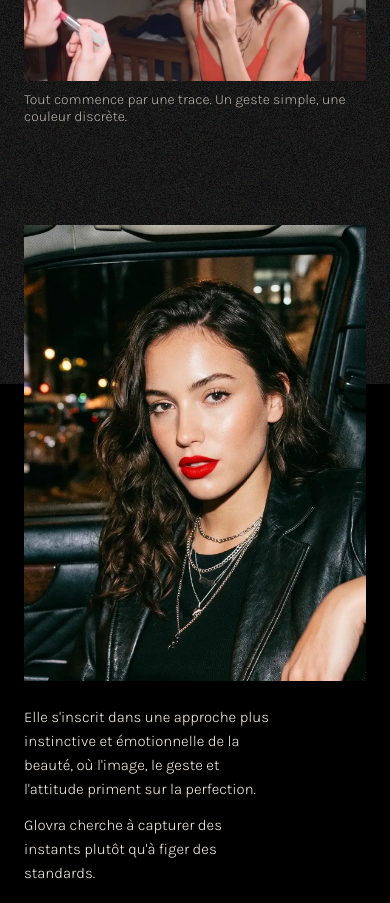
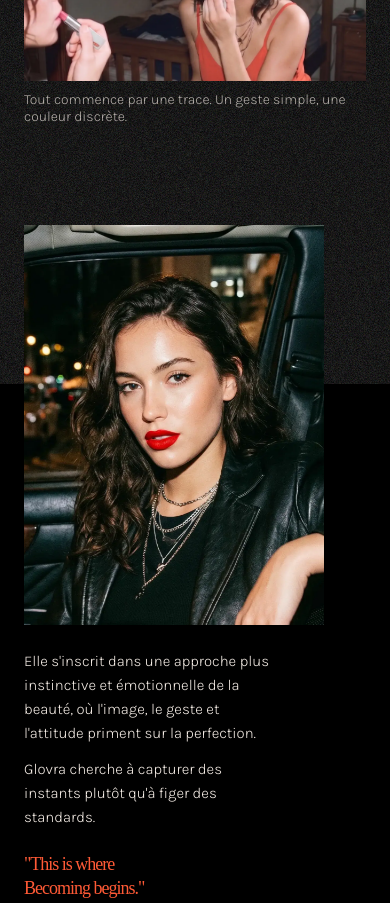
Before and after one commit to yoseixv/glovra, a plain HTML site: page marque.html in a window 390 px wide. Shown: the part 460-1363 px from the top of the page. Drawn offline with nearby package versions, Linux system fonts and the light colour scheme; a web font is replaced by a local one.

Commit message:
marque.css

```diff
--- a/marque.css
+++ b/marque.css
@@ -408,16 +408,9 @@
     order: 1;
   }
 
-  .brand-approach-img {
+  .brand-approach-right .parallax-wrap {
     width: 100%;
-    max-width: 100%;
-    height: auto;
-    margin-left: 0;
-  }
-
-  .brand-approach-right .parallax-wrap {
-    aspect-ratio: 3 / 4;
-    width: 100%;
+    height: 400px; /* valeur fixe, plus fiable que aspect-ratio */
   }
 
   /* ── Brand Becoming ── */
```
